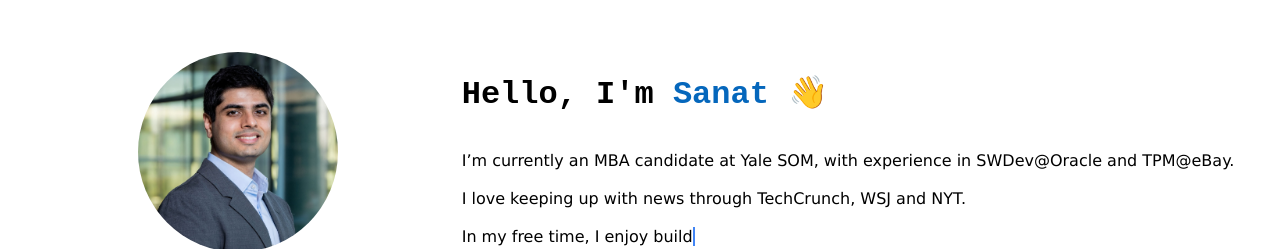
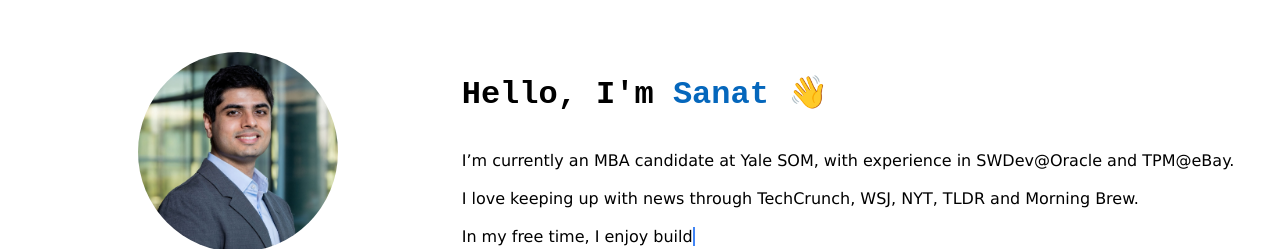
Before and after one commit to sanatkhurana/sanatkhurana.github.io, a plain HTML site: page index.html in a window 1280 px wide. Shown: the part 43-292 px from the top of the page. Drawn offline with Linux system fonts and the light colour scheme.

Commit message:
Update description

```diff
--- a/index.html
+++ b/index.html
@@ -45,7 +45,7 @@
                         I’m currently an MBA candidate at Yale SOM, with experience
                         in SWDev@Oracle and TPM@eBay.
                         <br><br>
-                        I love keeping up with news through TechCrunch, WSJ and NYT.
+                        I love keeping up with news through TechCrunch, WSJ, NYT, TLDR and Morning Brew.
                         <br><br>
                         In my free time, I enjoy
                         <span class="typewriter" id="hobbies"></span><br><br><br>
```
